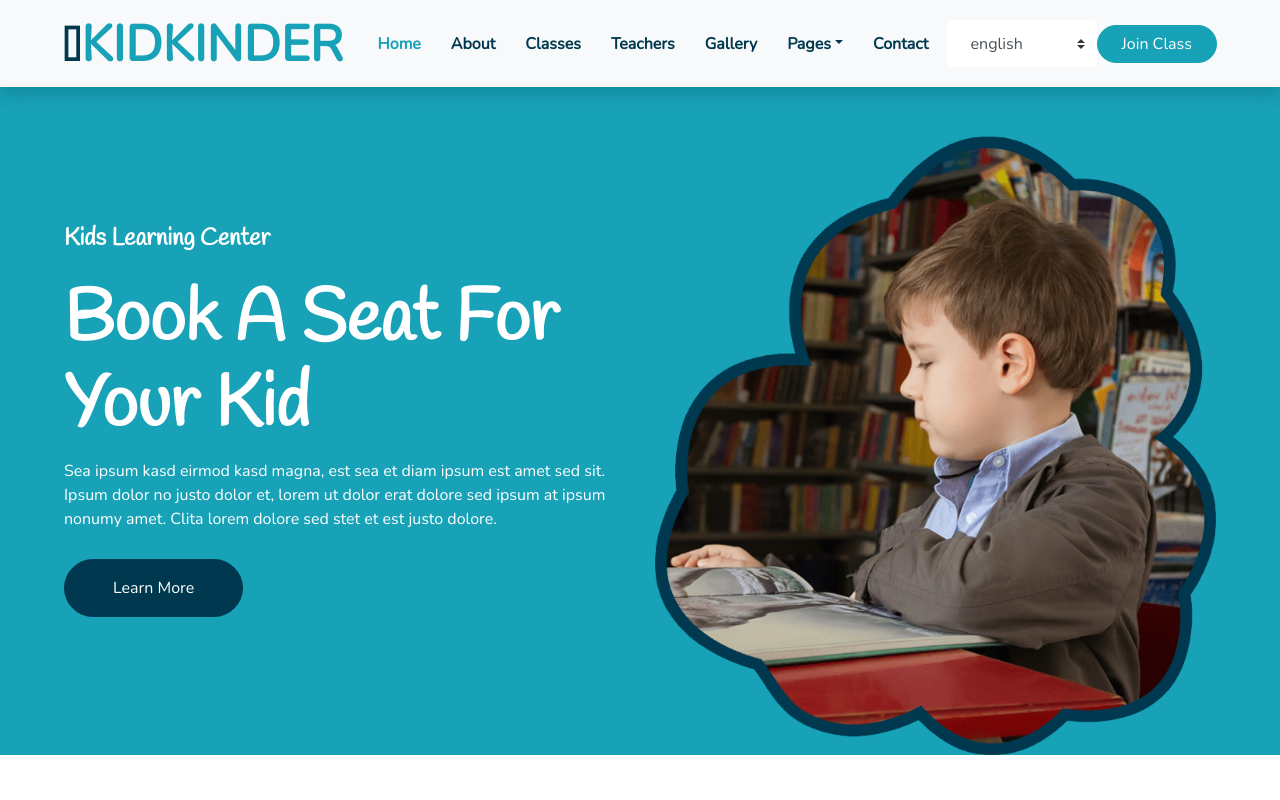
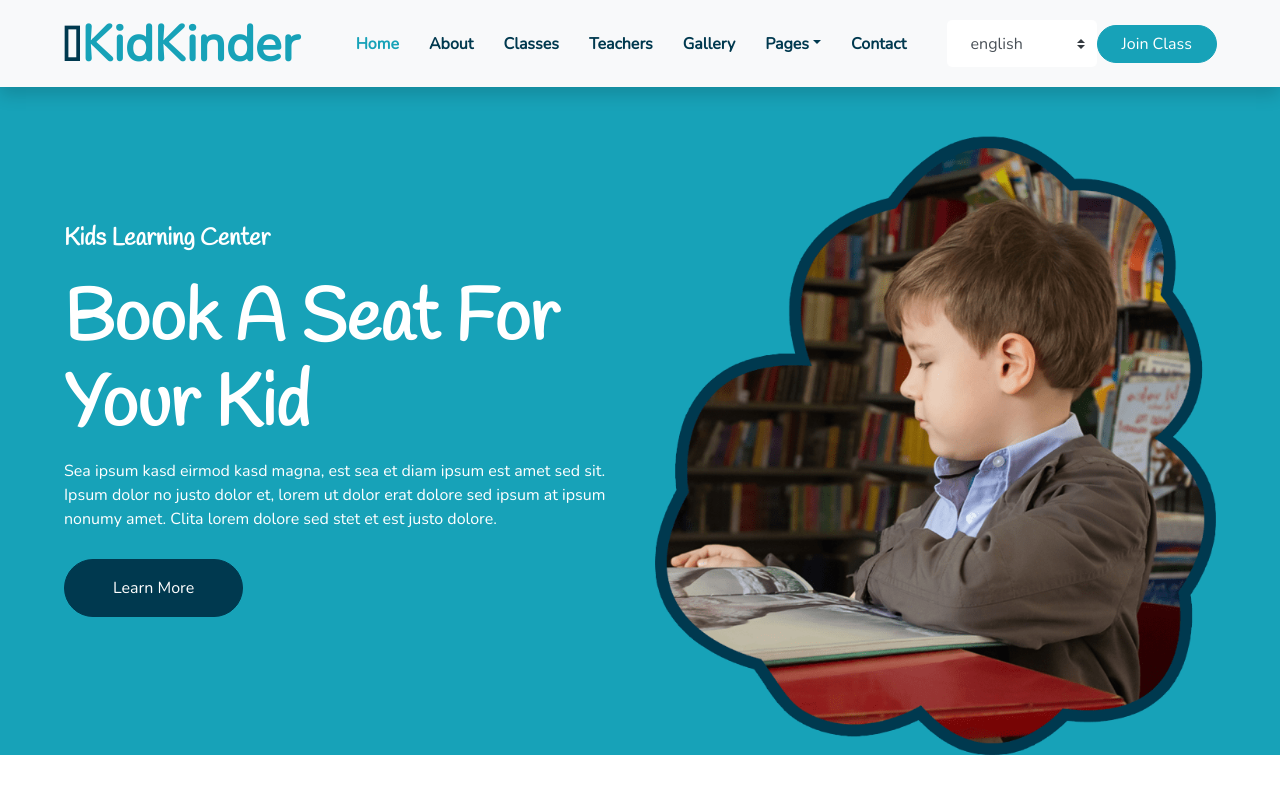
Before and after one commit to dhruvin9491/kidkinder, a React (Create React App) app: page / in a window 1280 px wide. Shown: the top 800 px of the page. Built offline with nearby package versions, Linux system fonts and the light colour scheme.

Commit message:
Title revert in header

```diff
--- a/src/componets/client/common/Header.jsx
+++ b/src/componets/client/common/Header.jsx
@@ -10,7 +10,7 @@ function Header(props) {
             <nav className="navbar navbar-expand-lg bg-light navbar-light py-3 py-lg-0 px-0 px-lg-5">
                 <Link className="navbar-brand font-weight-bold text-secondary" style={{ fontSize: 50 }}>
                     <i className="flaticon-043-teddy-bear" />
-                    <span className="text-primary">KIDKINDER</span>
+                    <span className="text-primary">KidKinder</span>
                 </Link>
                 <button type="button" className="navbar-toggler" data-toggle="collapse" data-target="#navbarCollapse">
                     <span className="navbar-toggler-icon" />
```
